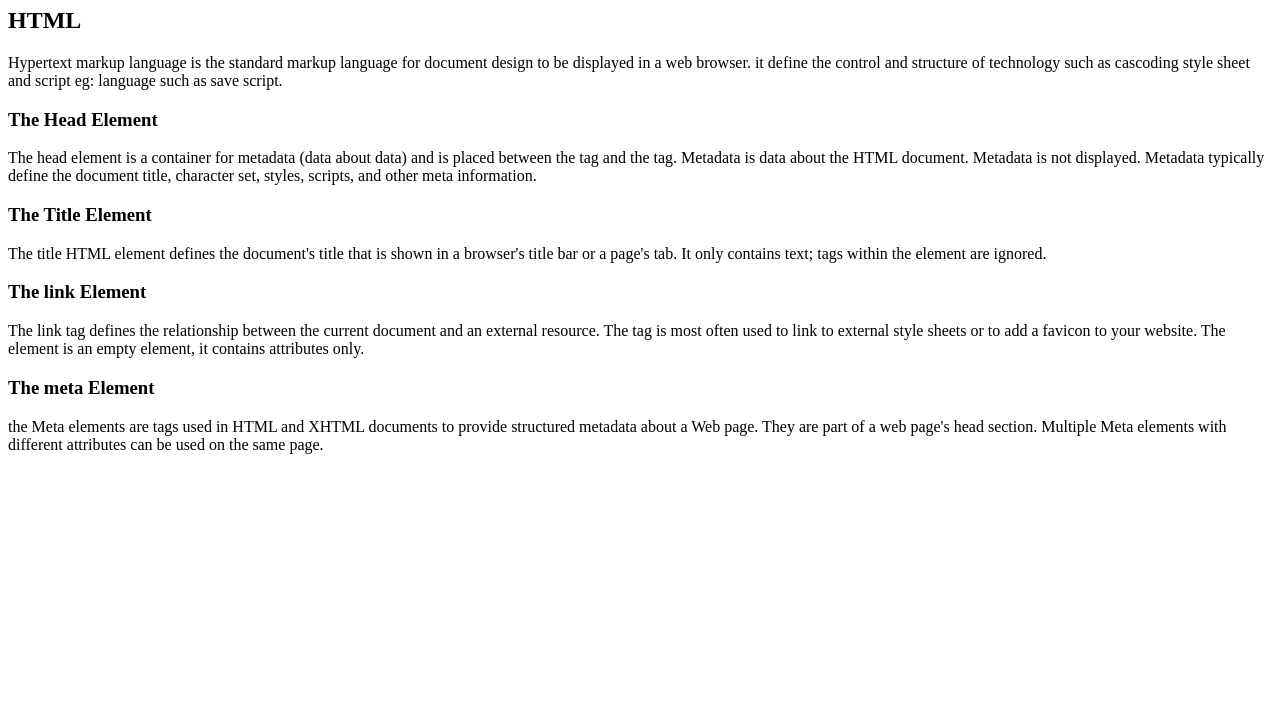
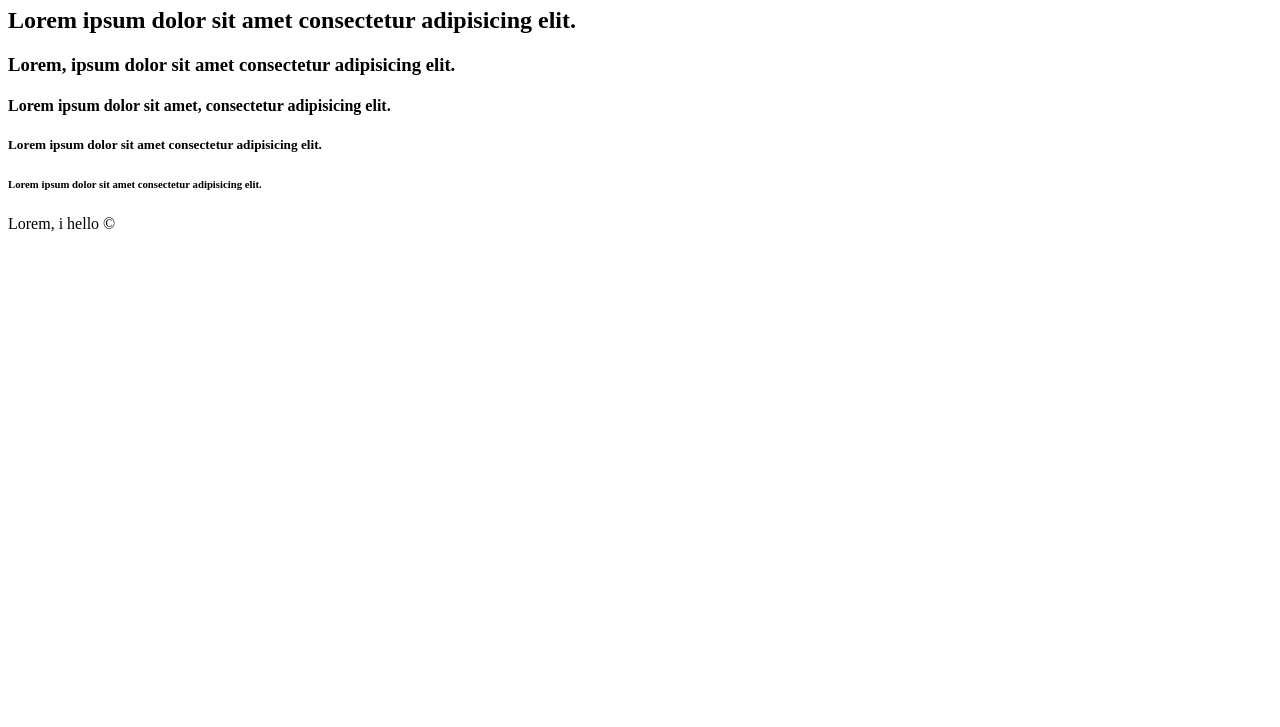
Before and after one commit to manishsharma990/info.gethub, a plain HTML site: page index.html in a window 1280 px wide. Shown: the part 73-800 px from the top of the page. Drawn offline with Linux system fonts and the light colour scheme.

Commit message:
Add files via upload

```diff
--- a/index.html
+++ b/index.html
@@ -2,42 +2,38 @@
 <html lang="en">
 <head>
     <meta charset="UTF-8">
+    <meta name="viewport" content="width=0., initial-scale=1.0">
+    <title>Document</title>
 
-    <meta name="viewport" content="width=device-width, initial-scale=1.0">
-    <!--link :favicon-->
+    <!--link : favicon -->
+
     <link rel="shortcut icon" href="favicon.ico" type="image/x-icon">
 
-    <meta name="description"content="basic information of keywords">
+    <meta name="description" content="start html basic tag and attributes">
 
-    <meta name="keyboard"content="html , html tag, html basic">
-
-    <title>Information</title>
-
+    <meta name="keywords" content="html, html basic, html tag">
 </head>
 
+
 <body>
-    <h1>The Basic information of html elements </h1>
+   <!--
+      heading  : h1,h2.....k6
+      paragragh :p
+      immage
+      link
 
-    <h2>HTML</h2>
-    <P>Hypertext markup language is the standard markup language for document design to be displayed in a web browser. it define the control and structure of technology
-        such as cascoding style sheet and script eg: language such as save script.
-    </P>
-    <h3>The Head Element</h3>
-    <p>The head element is a container for metadata (data about data) and is placed between the <html> tag and the <body> tag. Metadata is data about the HTML document. Metadata is not displayed. Metadata typically define the document title, character set, styles, scripts, and other meta information.</p>
+    -->
+<h1>Lorem ipsum dolor sit amet consectetur adipisicing elit.</h1>
+<h2>Lorem ipsum dolor sit amet consectetur adipisicing elit.</h2>
+<h3>Lorem, ipsum dolor sit amet consectetur adipisicing elit.</h3>
+<h4>Lorem ipsum dolor sit amet, consectetur adipisicing elit.</h4>
+<h5>Lorem ipsum dolor sit amet consectetur adipisicing elit.</h5>
+<h6>Lorem ipsum dolor sit amet consectetur adipisicing elit.</h6>
 
-    <h3>The Title Element</h3>
-    <p>The title HTML element defines the document's title that is shown in a browser's title bar or a page's tab. It only contains text; tags within the element are ignored.</p>
-
-    <h3>The link Element</h3>
-    <p>The link tag defines the relationship between the current document and an external resource. The <link> tag is most often used to link to external style sheets or to add a favicon to your website. The <link> element is an empty element, it contains attributes only.
-    </p>
-
-    <h3>The meta Element</h3>
-    <p> the Meta elements are tags used in HTML and XHTML documents to provide structured metadata about a Web page. They are part of a web page's head section. Multiple Meta elements with different attributes can be used on the same page.</p>
+<h7>Lorem, i</h7>
 
 
-
-
+hello &copy;
 
 </body>
 </html>
```
